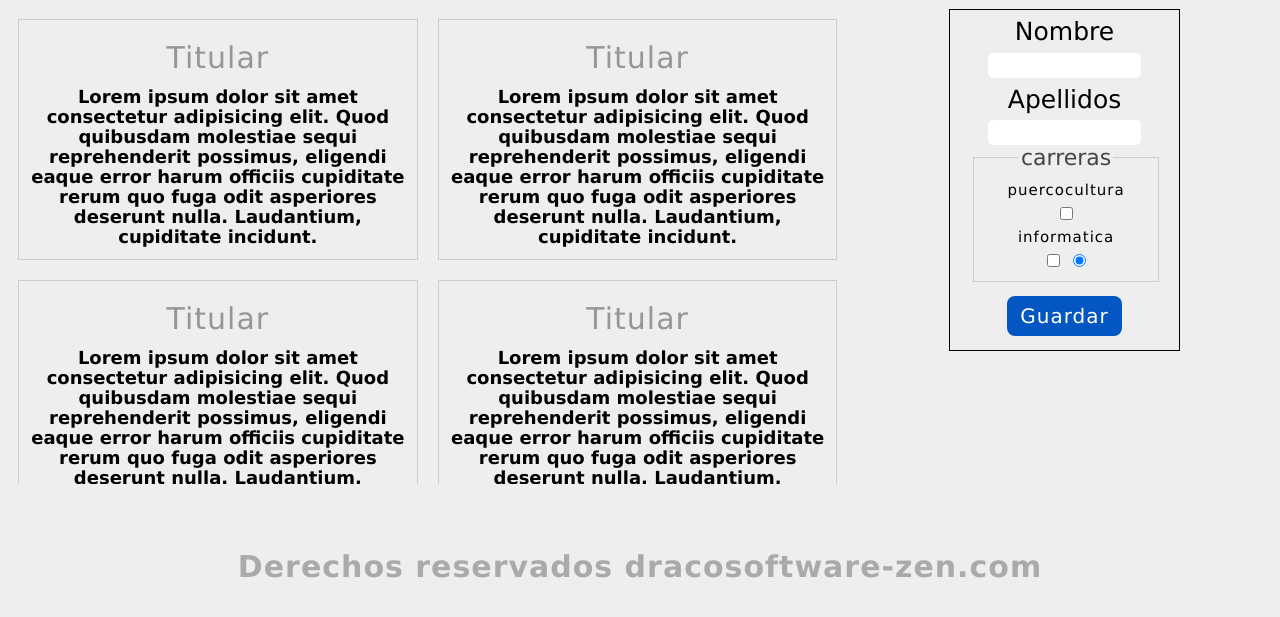
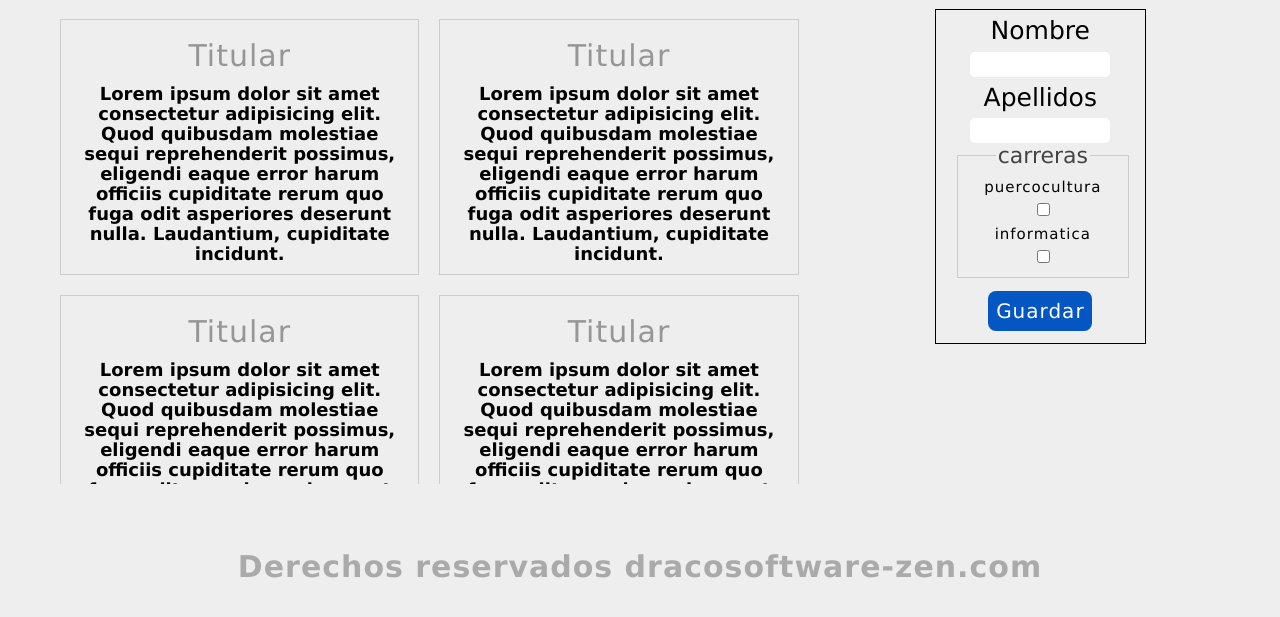
Before and after one commit to georgezen/master_php, a PHP site: page / in a window 1280 px wide. Shown: the part 106-723 px from the top of the page. Run offline with PHP 8.4, Linux system fonts and the light colour scheme.

Commit message:
responsividad en maqueta de regreso

```diff
--- a/maqueta_regreso/assets/index.css
+++ b/maqueta_regreso/assets/index.css
@@ -54,81 +54,87 @@
   background-color: #0457c3;
   color: #eee;
 }
-.container .section {
-  grid-column: 1/3;
+.container .cont_info {
+  grid-column: 1/4;
+  display: flex;
+  justify-content: space-evenly;
+  flex-flow: row wrap;
 }
-.container .section .card_container {
+.container .cont_info .section {
+  flex-basis: 60%;
+}
+.container .cont_info .section .card_container {
   display: flex;
   flex-flow: row wrap;
   justify-content: space-evenly;
   align-items: center;
 }
-.container .section .card {
+.container .cont_info .section .card {
   flex-basis: 45%;
   flex-grow: 1;
   border: 1px solid black;
   margin: 10px;
   border: 1px solid #ccc;
 }
-.container .section .card .article {
+.container .cont_info .section .card .article {
   text-align: center;
   display: flex;
   flex-flow: column wrap;
 }
-.container .section .card .article span {
+.container .cont_info .section .card .article span {
   display: block;
   font-size: 30px;
   letter-spacing: 1px;
   color: #969696;
   margin: 5% 0 3% 0;
 }
-.container .section .card .article strong {
+.container .cont_info .section .card .article strong {
   display: block;
   font-size: 18px;
   line-height: 20px;
   padding: 0 10px 3% 10px;
 }
-.container .aside {
-  grid-column: 3/4;
+.container .cont_info .aside {
+  flex-basis: 30%;
   display: flex;
   flex-flow: column wrap;
   align-items: center;
 }
-.container .aside #form1 {
+.container .cont_info .aside #form1 {
   width: 55%;
   border: 1px solid #000;
   text-align: center;
 }
-.container .aside #form1 label {
+.container .cont_info .aside #form1 label {
   display: block;
   font-size: 25px;
   margin: 3% 0 3% 0;
 }
-.container .aside #form1 .input {
+.container .cont_info .aside #form1 .input {
   border: none;
   background-color: #fff;
   border-radius: 5px;
   height: 23px;
   width: 65%;
 }
-.container .aside #form1 .input:focus {
+.container .cont_info .aside #form1 .input:focus {
   border: 3px solid red;
   outline: none;
 }
-.container .aside #form1 #field {
+.container .cont_info .aside #form1 #field {
   width: 70%;
   margin: 0 0 0 10%;
   border: 1px solid #ccc;
 }
-.container .aside #form1 .car {
+.container .cont_info .aside #form1 .car {
   font-size: 22px;
   color: #444;
 }
-.container .aside #form1 .lab {
+.container .cont_info .aside #form1 .lab {
   font-size: 15px;
   letter-spacing: 1px;
 }
-.container .aside #form1 input[type=submit] {
+.container .cont_info .aside #form1 input[type=submit] {
   width: 50%;
   border: none;
   font-size: 20px;
--- a/maqueta_regreso/assets/index.scss
+++ b/maqueta_regreso/assets/index.scss
@@ -72,9 +72,14 @@
 
 
     }
+    .cont_info{
+        grid-column: 1/4;
+        display: flex;
+        justify-content:space-evenly;
+        flex-flow: row wrap;
 
         .section{
-        grid-column: 1/3;
+            flex-basis:60%;
 
 
 
@@ -119,8 +124,7 @@
         }
 
         .aside{
-        grid-column: 3/4;
-
+            flex-basis: 30%;
             display: flex;
             flex-flow: column wrap;
             align-items: center;
--- a/maqueta_regreso/index.php
+++ b/maqueta_regreso/index.php
@@ -27,6 +27,7 @@
             </nav>
         </header>
 
+        <div class="cont_info">
         <section class="section">
             <div class="card_container">
                 <div class="card">
@@ -71,15 +72,18 @@
                     <label for="" class="lab">informatica</label>
                     <input type="checkbox" name="carrera" id="inform" value="informatica">
 
-                    <input type="radio" name="carrera" id="inform" checked>
+
                 </fieldset>
 
 
                 <input type="submit" value="Guardar" id="save">
             </form>
         </aside>
+        </div>
+
+
         <footer class="footer">
-            <div class="cont_info">
+            <div class="cont_info_f">
                 <span>Derechos reservados dracosoftware-zen.com</span>
             </div>
         </footer>
```
Also changed, not shown: other parts of maqueta_regreso/assets/index.css (+83 -2 lines), other parts of maqueta_regreso/assets/index.scss (+99 -1 lines), 1 other file. Lines whose indentation alone changed are shown as unchanged.
